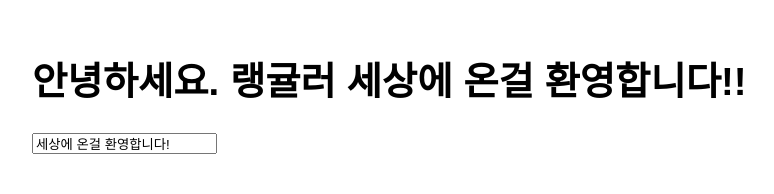
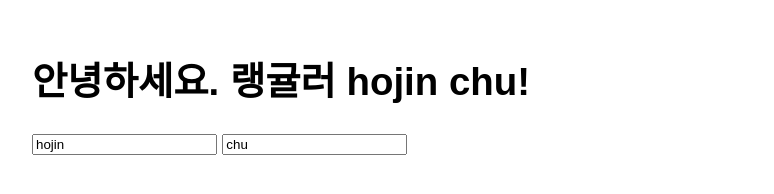
Before and after one commit to chjin/HelloAngularJS, a plain HTML site: page src/index.html in a window 1280 px wide. Shown: the whole page, without its empty margins (18-792 px from the left). Drawn offline with nearby package versions, Linux system fonts and the light colour scheme.

Commit message:
그리미티브 대신 오브젝트 사용(controllers와 index에서)

```diff
--- a/src/index.html
+++ b/src/index.html
@@ -7,8 +7,9 @@
 </head>
 <body data-ng-app="myApp">
     <div data-ng-controller="helloWorldCtrl">
-        <h1>안녕하세요. 랭귤러 {{name}}! </h1>
-        <input data-ng-model="name">
+        <h1>안녕하세요. 랭귤러 {{name.first}} {{name.last}}! </h1>
+        <input data-ng-model="name.first">
+        <input data-ng-model="name.last">
     </div>
 
     <script src="js/vendor/angular.js"></script>
--- a/src/js/controllers.js
+++ b/src/js/controllers.js
@@ -9,5 +9,5 @@
  * */
 angular.module('myApp.controllers',[])
     .controller('helloWorldCtrl', function ($scope) {
-        $scope.name="세상에 온걸 환영합니다!";
+        $scope.name={first: "hojin", last: "chu"};
     });
```
